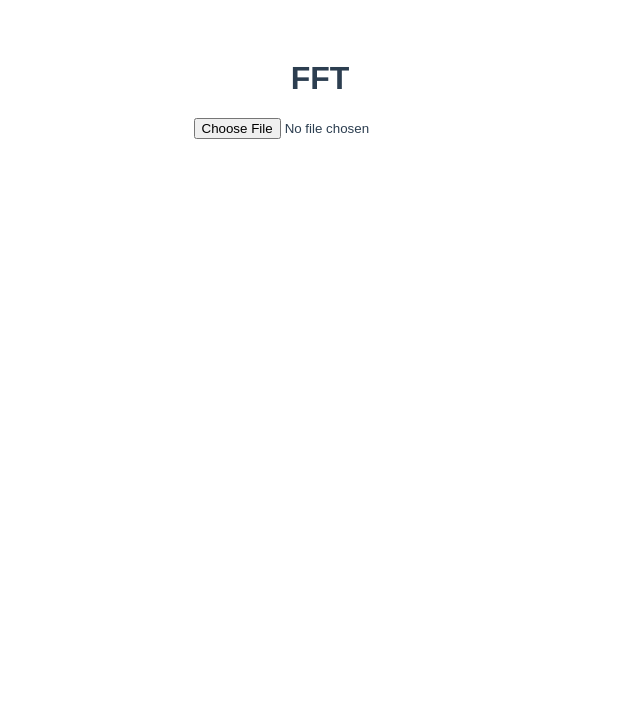
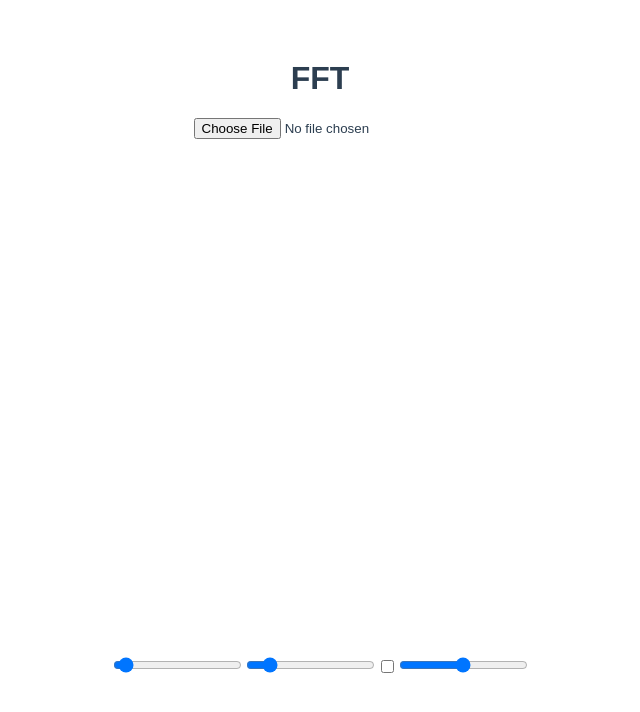
Before and after one commit to Igormandello/fourier-transform-visualization, a Vue app: page / in a window 1280 px wide. Shown: the top 712 px of the page, without its empty margins (320-960 px from the left). Built offline with nearby package versions, Linux system fonts and the light colour scheme.

Commit message:
feat: creates a calculate image method and adds some control sliders

```diff
--- a/src/components/Home.vue
+++ b/src/components/Home.vue
@@ -5,6 +5,12 @@
     <canvas ref="canvas" width="512" height="512" />
     <canvas ref="resultCanvas" width="512" height="512" />
   </div>
+
+  <input v-model="minRadius" type="range" min="0" max="400" @mouseup="calculateImage" />
+  <input v-model="maxRadius" type="range" min="0" max="400" @mouseup="calculateImage" />
+  <input v-model="inverse" type="checkbox" @change="calculateImage" />
+
+  <input v-model="gamma" type="range" min="0" max="3" step="0.1" @mouseup="calculateImage" />
 </template>
 
 <script setup>
@@ -13,13 +19,20 @@ import { fftshift } from 'fftshift'
 import { drawImage } from 'canvas-object-fit'
 import { ref, onMounted } from 'vue'
 
-const image = ref(null)
+const minRadius = ref(20)
+const maxRadius = ref(60)
+const inverse = ref(false)
+const gamma = ref(1.5)
+
 const canvas = ref(null)
 const resultCanvas = ref(null)
 let context = ref(null)
 let resultContext = ref(null)
 
-function loadImage(input) {
+let imageData = null
+let originalFFT = null
+
+const loadImage = function loadImage(input) {
   const files = input.target.files
   if (!files || !files[0]) {
     return
@@ -38,54 +51,59 @@ function loadImage(input) {
       const ctx = auxCanvas.getContext('2d')
       drawImage(ctx, img, 0, 0, canvas.value.width, canvas.value.height, { objectFit: 'contain' })
 
-      const imageData = ctx.getImageData(0, 0, auxCanvas.width, auxCanvas.height)
+      imageData = ctx.getImageData(0, 0, auxCanvas.width, auxCanvas.height)
 
-      const grayscale = []
       const fourier = []
       for (let i = 0; i < imageData.data.length; i += 4) {
         if (imageData.data[i + 3] === 0) {
-          grayscale.push(1)
           fourier.push([1, 0])
           continue
         }
 
         const grayValue = (imageData.data[i] + imageData.data[i + 1] + imageData.data[i + 2]) / (255 * 3)
-        grayscale.push(grayValue)
         fourier.push([grayValue, 0])
       }
 
-      const matrix = nj.array(grayscale).reshape(imageData.width, imageData.height)
-      const array = matrix
-        .reshape(-1)
-        .pow(1 / 3)
-        .tolist()
-
       const fourierArray = nj.array(fourier).reshape(imageData.width, imageData.height, 2)
-      const fft = nj.fft(fourierArray).tolist()
-      fftshift(fft)
+      const fftList = nj.fft(fourierArray).tolist()
+      fftshift(fftList)
 
       for (let i = 0; i < imageData.height; i++) {
-        fftshift(fft[i])
+        fftshift(fftList[i])
       }
 
-      const fftList = nj.array(fft).reshape(-1).tolist()
+      originalFFT = nj.array(fftList)
+      calculateImage()
+    }
+  }
+
+  reader.readAsDataURL(files[0])
+}
+
+function calculateImage() {
+  if (!imageData) {
+    return
+  }
+
+  const fft = originalFFT.clone()
 
   let maxMag = 0
   const magnitudesArray = []
-      for (let i = 0; i < matrix.size * 2; i += 2) {
+  for (let i = 0; i < originalFFT.size; i += 2) {
     const pixel = i / 2
     const y = Math.floor(pixel / imageData.width)
     const x = pixel - y * imageData.width
 
-        const magnitudeValue = Math.log(Math.sqrt(Math.pow(fftList[i], 2) + Math.pow(fftList[i + 1], 2)))
+    const magnitudeValue = Math.log(Math.sqrt(Math.pow(fft.get(y, x, 0), 2) + Math.pow(fft.get(y, x, 1), 2)))
     if (magnitudeValue > maxMag) {
       maxMag = magnitudeValue
     }
 
     const distanceToCenter = Math.sqrt(Math.pow(x - imageData.width / 2, 2) + Math.pow(y - imageData.width / 2, 2))
-        if (distanceToCenter > 40) {
+    if ((!inverse.value && (distanceToCenter < minRadius.value || distanceToCenter > maxRadius.value)) || (inverse.value && (distanceToCenter > minRadius.value && distanceToCenter < maxRadius.value))) {
       magnitudesArray.push(0)
-            fft[y][x] = [0, 0]
+      fft.set(y, x, 0, 0)
+      fft.set(y, x, 1, 0)
       continue
     }
 
@@ -105,7 +123,7 @@ function loadImage(input) {
     fourierMagnitudeSpectrum.data[index + 2] = magnitudeValue
     fourierMagnitudeSpectrum.data[index + 3] = 255
 
-        const inverseFourierValue = Math.pow(ifft[i * 2], 1 / 1.2) * 255
+    const inverseFourierValue = Math.pow(ifft[i * 2], 1 / gamma.value) * 255
     const imageValue = inverseFourierValue < 0 ? 0 : inverseFourierValue
     inverseFourier.data[index] = imageValue
     inverseFourier.data[index + 1] = imageValue
@@ -115,10 +133,6 @@ function loadImage(input) {
 
   resultContext.putImageData(inverseFourier, 0, 0)
   context.putImageData(fourierMagnitudeSpectrum, 0, 0)
-    }
-  }
-
-  reader.readAsDataURL(files[0])
 }
 
 onMounted(() => {
```
Lines whose indentation alone changed are shown as unchanged.
